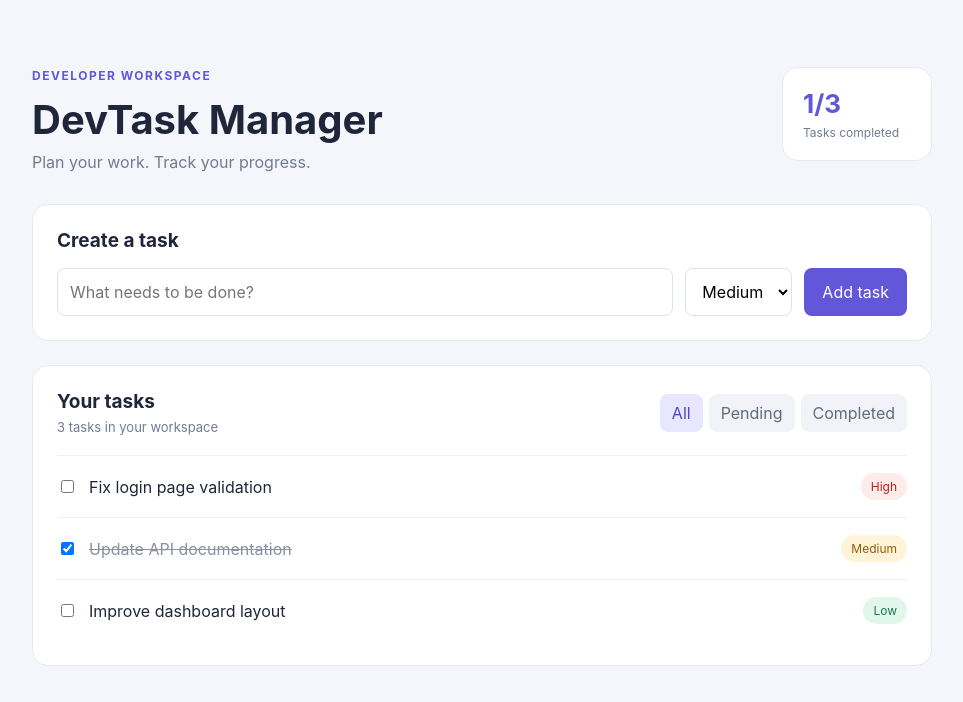
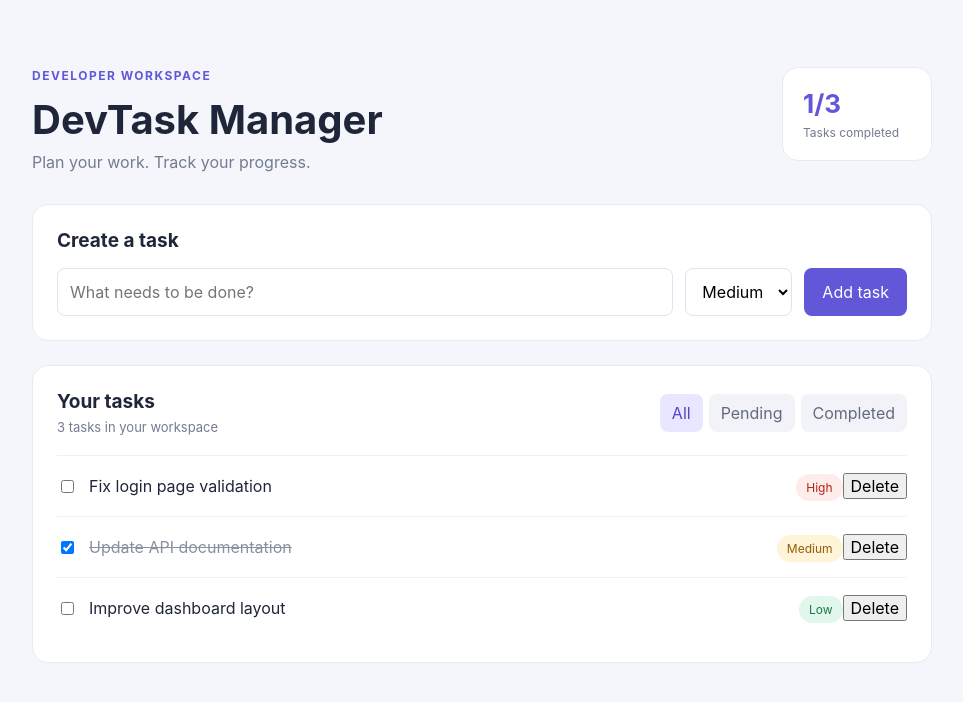
Before and after one commit to Shraddha632/devtask-manager, a React (Vite) app: page / in a window 1280 px wide. Shown: the top 702 px of the page, without its empty margins (158-1121 px from the left). Built offline with nearby package versions, Linux system fonts and the light colour scheme.

Commit message:
Add task deletion functionality

```diff
--- a/src/App.jsx
+++ b/src/App.jsx
@@ -55,6 +55,14 @@ function App() {
       )
     );
   }
+
+
+function deleteTask(id) {
+  setTasks((currentTasks) =>
+    currentTasks.filter((task) => task.id !== id)
+  );
+}
+
 
   const completedCount = tasks.filter((task) => task.completed).length;
 
@@ -138,9 +146,22 @@ function App() {
                   </span>
                 </label>
 
-                <span className={`priority priority-${task.priority.toLowerCase()}`}>
-                  {task.priority}
-                </span>
+
+<div className="task-actions">
+  <span className={`priority priority-${task.priority.toLowerCase()}`}>
+    {task.priority}
+  </span>
+
+  <button
+    type="button"
+    className="delete-button"
+    aria-label={`Delete ${task.title}`}
+    onClick={() => deleteTask(task.id)}
+  >
+    Delete
+  </button>
+</div>
+
               </article>
             ))
           )}
```
